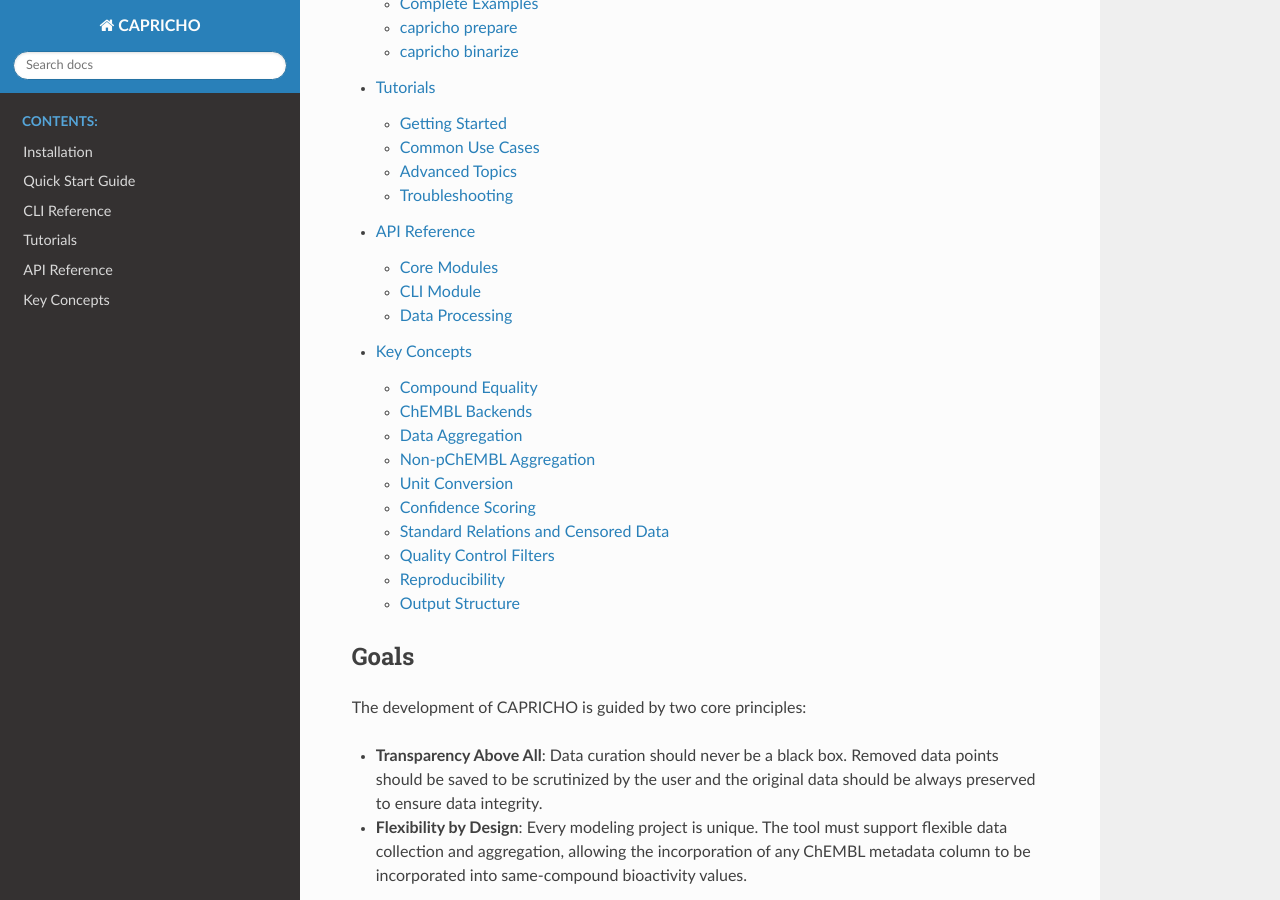
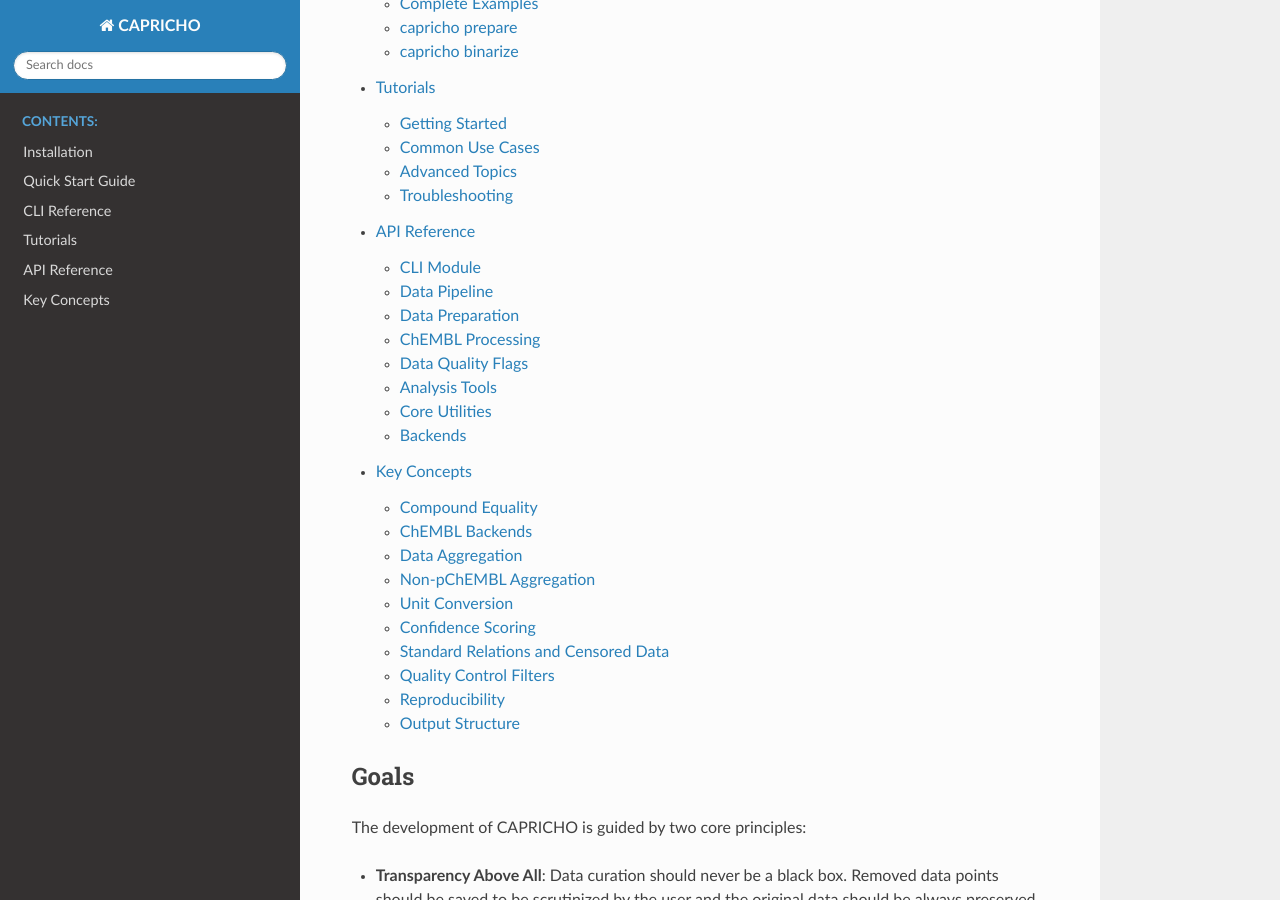
Before and after one commit to CDDLeiden/Capricho, a Sphinx documentation site: the page built from docs/source/index.rst, in a window 1280 px wide and 900 px high, scrolled down 1101 px. Built offline with Sphinx 7.4.7 and the Read the Docs theme 3.1.0, drawn with Linux system fonts in a browser that asks for light colours; some of the changed lines change nothing that is shown.

Commit message:
docs: update index.md

````diff
--- a/docs/source/api/index.md
+++ b/docs/source/api/index.md
@@ -2,16 +2,9 @@
 
 CAPRICHO is primarily designed as a command-line tool, but its core functionality is also available programmatically through Python APIs.
 
-## Core Modules
+## CLI Module
 
-```{eval-rst}
-.. automodule:: Capricho.fetcher
-   :members:
-   :undoc-members:
-   :show-inheritance:
-```
-
-## CLI Module
+The main entry point for CAPRICHO commands.
 
 ```{eval-rst}
 .. automodule:: Capricho.cli.main
@@ -20,13 +13,110 @@
    :show-inheritance:
 ```
 
-## Data Processing
+## Data Pipeline
+
+Core data processing workflow that orchestrates fetch → standardize → clean → aggregate.
 
 ```{eval-rst}
-.. automodule:: Capricho.processor
+.. automodule:: Capricho.cli.chembl_data_pipeline
+   :members: get_standardize_and_clean_workflow, aggregate_data, re_aggregate_data
+   :undoc-members:
+   :show-inheritance:
+```
+
+## Data Preparation
+
+Filter data based on quality flags and transform to activity matrices for ML.
+
+```{eval-rst}
+.. automodule:: Capricho.cli.prepare
+   :members: prepare_multitask_data
+   :undoc-members:
+   :show-inheritance:
+```
+
+## ChEMBL Processing
+
+Bioactivity data processing and pChEMBL value calculation.
+
+```{eval-rst}
+.. automodule:: Capricho.chembl.processing
    :members:
    :undoc-members:
    :show-inheritance:
 ```
 
-*Note: API documentation is automatically generated from docstrings in the source code. For the most comprehensive and up-to-date information, refer to the CLI interface which exposes all functionality.*
+## Data Quality Flags
+
+Functions that flag (rather than remove) problematic data entries.
+
+```{eval-rst}
+.. automodule:: Capricho.chembl.data_flag_functions
+   :members:
+   :undoc-members:
+   :show-inheritance:
+```
+
+## Analysis Tools
+
+Tools for data quality analysis and comparability studies.
+
+```{eval-rst}
+.. automodule:: Capricho.analysis
+   :members: explode_assay_comparability, plot_multi_panel_comparability, plot_subset, get_all_comments
+   :undoc-members:
+   :show-inheritance:
+```
+
+## Core Utilities
+
+### Statistical Aggregation
+
+```{eval-rst}
+.. automodule:: Capricho.core.stats_make
+   :members:
+   :undoc-members:
+   :show-inheritance:
+```
+
+### DataFrame Helpers
+
+```{eval-rst}
+.. automodule:: Capricho.core.pandas_helper
+   :members: save_dataframe, add_comment
+   :undoc-members:
+   :show-inheritance:
+```
+
+### Binarization
+
+```{eval-rst}
+.. automodule:: Capricho.core.binarization
+   :members:
+   :undoc-members:
+   :show-inheritance:
+```
+
+## Backends
+
+### Local SQL Backend
+
+```{eval-rst}
+.. automodule:: Capricho.chembl.api.downloader
+   :members:
+   :undoc-members:
+   :show-inheritance:
+```
+
+### Web API Backend
+
+```{eval-rst}
+.. automodule:: Capricho.chembl.api.webresource
+   :members:
+   :undoc-members:
+   :show-inheritance:
+```
+
+---
+
+*Note: API documentation is automatically generated from docstrings in the source code. For the most comprehensive and up-to-date information, refer to the [CLI Reference](../cli-reference.md) which exposes all functionality.*
````
